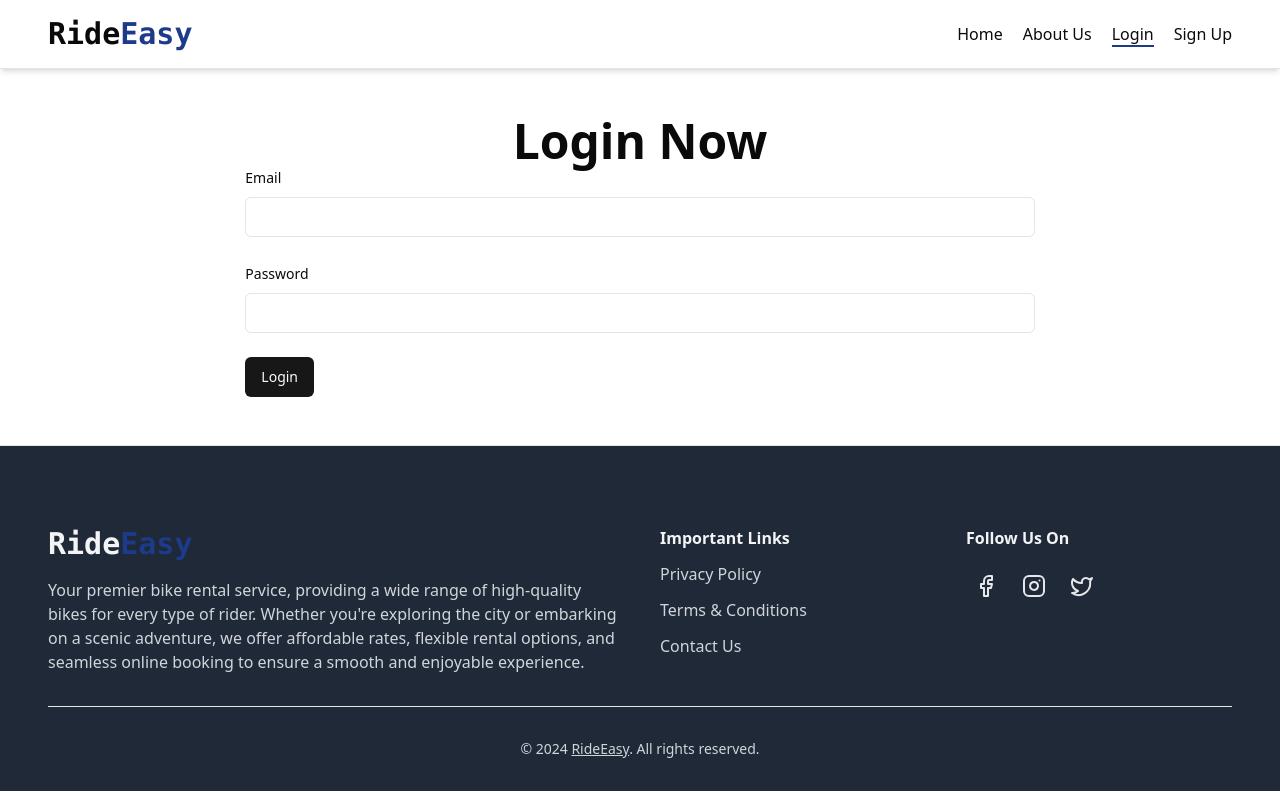
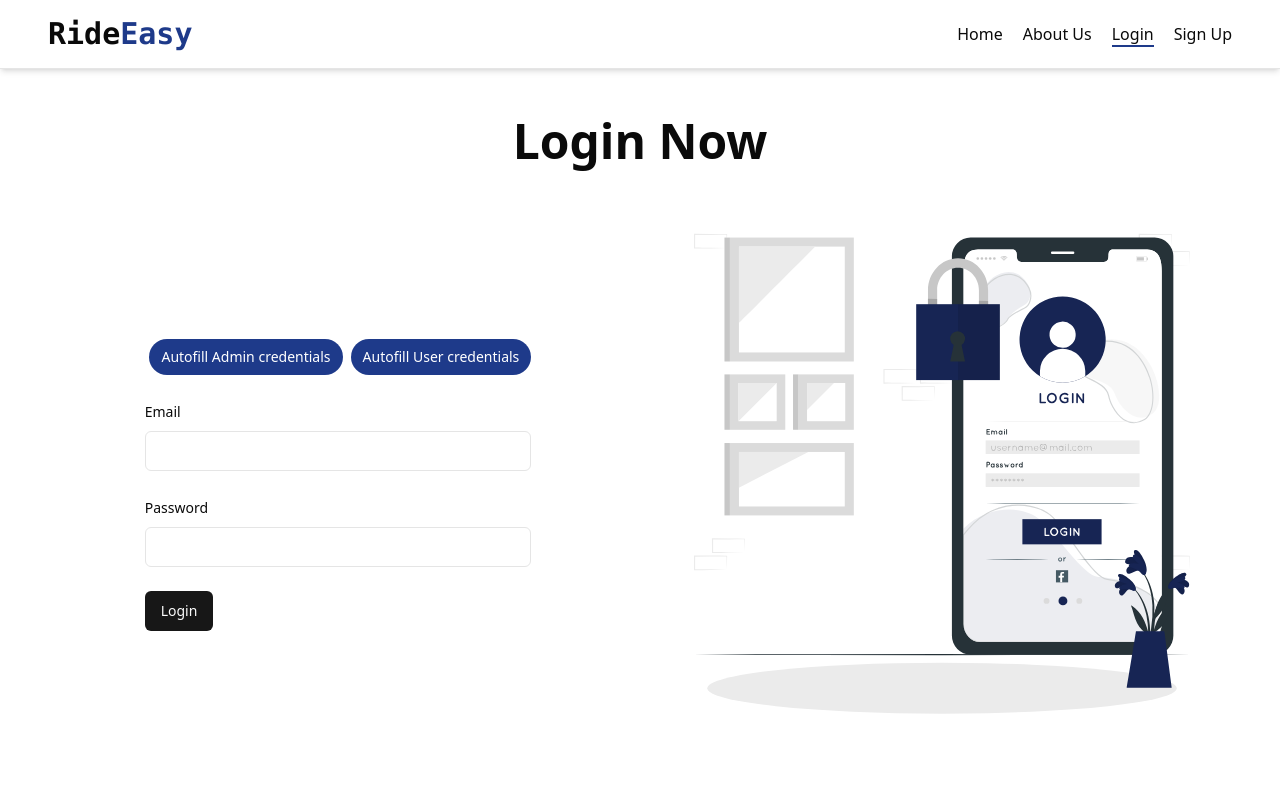
Before and after one commit to imtiazsakib15/bike-rental-service-client, a React (Vite) app: page /auth/login in a window 1280 px wide. Shown: the top 800 px of the page. Built offline with nearby package versions, Linux system fonts and the light colour scheme.

Commit message:
login page ui updated

```diff
--- a/src/pages/Login.tsx
+++ b/src/pages/Login.tsx
@@ -12,6 +12,8 @@ import { useAppDispatch } from "@/redux/hooks";
 import { setUser } from "@/redux/features/auth/authSlice";
 import { Loader2 } from "lucide-react";
 import InputField from "@/components/custom/FormFields/InputField";
+import { useNavigate } from "react-router-dom";
+import loginImage from "@/assets/svg/login.svg";
 
 const Login = () => {
   const form = useForm<z.infer<typeof LOGIN_FORM_SCHEMA>>({
@@ -20,6 +22,7 @@ const Login = () => {
   });
   const [login, { isLoading }] = useLoginMutation();
   const dispatch = useAppDispatch();
+  const navigate = useNavigate();
 
   const onSubmit = async (data: z.infer<typeof LOGIN_FORM_SCHEMA>) => {
     try {
@@ -29,11 +32,15 @@ const Login = () => {
 
         dispatch(setUser({ user, token: result.token }));
         toast.success(result.message || "Login successfully");
+
+        if (user.role === "admin") navigate("/dashboard");
+        else navigate("/");
+
         form.reset();
       }
       // eslint-disable-next-line @typescript-eslint/no-explicit-any
     } catch (error: any) {
-      toast.error(error?.data?.message || "An error occured");
+      toast.error(error?.data?.message || "An error occurred");
     }
   };
 
@@ -43,11 +50,21 @@ const Login = () => {
         <h1 className="font-bold text-3xl sm:text-4xl lg:text-5xl text-center">
           Login Now
         </h1>
+
+        <div className="md:grid md:grid-cols-2 md:gap-6 md:items-center mt-5">
           <Form {...form}>
             <form
               onSubmit={form.handleSubmit(onSubmit)}
               className="sm:w-2/3 space-y-6 mx-auto"
             >
+              <div className="flex justify-end gap-2 pt-5 text-white text-xs sm:text-sm font-medium">
+                <button className="bg-blue-900 px-3 py-2 rounded-full">
+                  Autofill Admin credentials
+                </button>
+                <button className="bg-blue-900 px-3 py-2 rounded-full">
+                  Autofill User credentials
+                </button>
+              </div>
               <InputField control={form.control} name="email" label="Email" />
 
               <InputField
@@ -67,6 +84,8 @@ const Login = () => {
               )}
             </form>
           </Form>
+          <img className="hidden md:block" src={loginImage} alt="Login" />
+        </div>
       </div>
     </Container>
   );
--- a/src/pages/SignUp.tsx
+++ b/src/pages/SignUp.tsx
@@ -13,7 +13,7 @@ import { Loader2 } from "lucide-react";
 import { SIGN_UP_FORM_SCHEMA } from "@/constants/signUp.constant";
 import InputField from "@/components/custom/FormFields/InputField";
 import { useNavigate } from "react-router-dom";
-import signUp from "@/assets/svg/sign-up.svg";
+import signUpImage from "@/assets/svg/sign-up.svg";
 
 const SignUp = () => {
   const form = useForm<z.infer<typeof SIGN_UP_FORM_SCHEMA>>({
@@ -55,7 +55,7 @@ const SignUp = () => {
           Sign Up Now
         </h1>
         <div className="md:grid md:grid-cols-2 md:gap-6 md:items-center mt-5">
-          <img className="hidden md:block" src={signUp} alt="Sign Up" />
+          <img className="hidden md:block" src={signUpImage} alt="Sign Up" />
           <Form {...form}>
             <form
               onSubmit={form.handleSubmit(onSubmit)}
```
Also changed, not shown: src/assets/svg/login.svg (added). Lines whose indentation alone changed are shown as unchanged.
